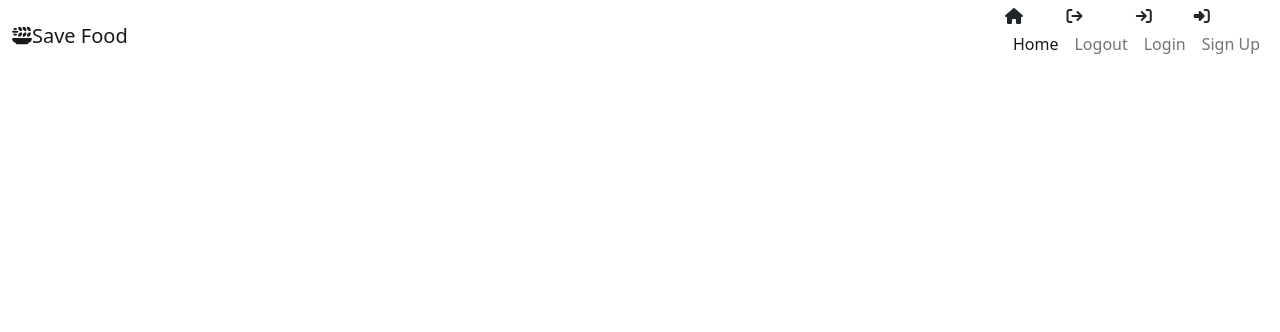
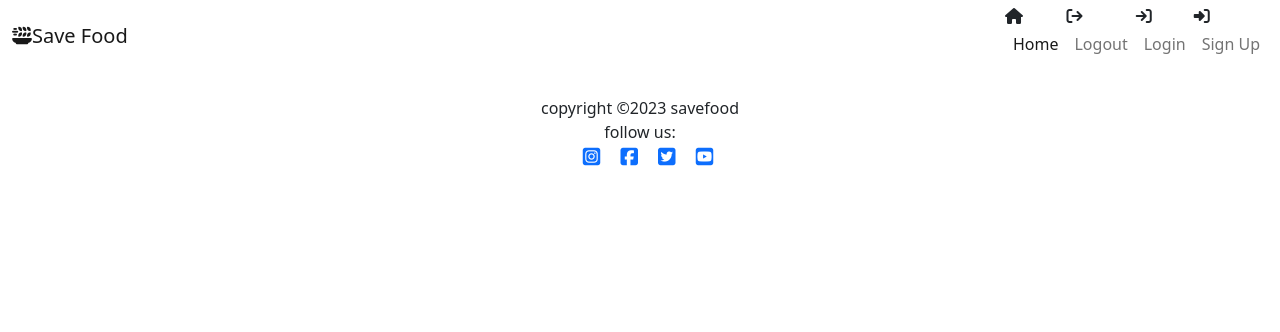
Before and after one commit to samuelandersoncodes/save-food, a Django app: template templates/base.html in a window 1280 px wide. Shown: the top 332 px of the page. Run offline with Django 3.2, Linux system fonts and the light colour scheme; the template is opened without the code that fills it, so the values that code supplies are empty; some libraries are stand-ins or nearby versions.

Commit message:
feat: Add footer to basehtml

```diff
--- a/templates/base.html
+++ b/templates/base.html
@@ -59,10 +59,32 @@
     <main class="flex-shrink-0 bg-transparent">
 
     </main>
+    <!-- Footer -->
+    <footer class="footer mt-auto py-4">
+        <p class="m-0 text-center">
+            copyright &copy;<span id="copyright-date"></span> savefood
+        </p>
+        <p class="m-0 text-center ">
+            follow us:
+        </p>
+        <div class="text-center">
+            <a href="https://www.instagram.com" target="_blank" rel="noopener" aria-label="Link to instagram page"><i
+                    class="fab fa-instagram-square fa-lg ms-3"></i></a>
+            <a href="https://www.facebook.com" target="_blank" rel="noopener" aria-label="Link to facebook page"><i
+                    class="fab fa-facebook-square fa-lg ms-3 "></i></a>
+            <a href="https://www.twitter.com" target="_blank" rel="noopener" aria-label="Link to twitter page"><i
+                    class="fab fa-twitter-square fa-lg ms-3"></i></a>
+            <a href="https://www.youtube.com" target="_blank" rel="noopener" aria-label="Link to youtube page"><i
+                    class="fab fa-youtube-square fa-lg ms-3"></i></a>
+        </div>
+    </footer>
     <script src="https://cdn.jsdelivr.net/npm/bootstrap@5.2.0-beta1/dist/js/bootstrap.bundle.min.js"
         integrity="sha384-pprn3073KE6tl6bjs2QrFaJGz5/SUsLqktiwsUTF55Jfv3qYSDhgCecCxMW52nD2" crossorigin="anonymous">
     </script>
     <script src="https://kit.fontawesome.com/b6d3775a16.js" crossorigin="anonymous"></script>
+    <script>
+        document.getElementById('copyright-date').innerHTML = (new Date().getFullYear())
+    </script>
 </body>
 
 </html>
```
